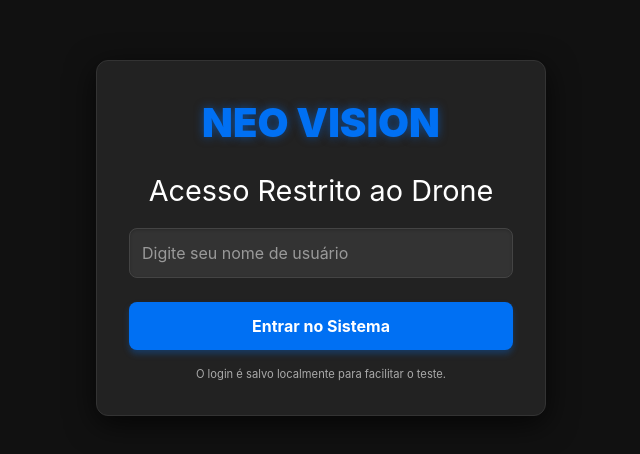
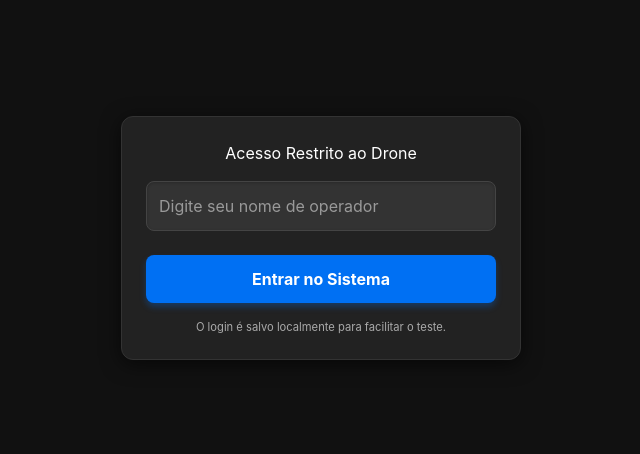
Before and after one commit to neo-vision1/stream_live, a Next.js app: page / in a window 1280 px wide. Shown: the part 162-616 px from the top of the page, without its empty margins (319-959 px from the left). Built offline with nearby package versions, Linux system fonts and the light colour scheme.

Commit message:
Update_v6 page.tsx

```diff
--- a/app/page.tsx
+++ b/app/page.tsx
@@ -19,7 +19,7 @@ const CONFIGURABLE_DRONES = [
     { id: 2, name: 'Drone Bravo (Secundário)', configKey: 'drone2' as const },
 ];
 
-// Drones adicionais
+// Drones adicionais que foram removidos do display 'multi' conforme o seu pedido.
 const ADDITIONAL_DRONES = [
     { id: 3, name: 'Drone Charlie (Monitoramento)' },
     { id: 4, name: 'Drone Delta (Reserva)' },
@@ -49,6 +49,7 @@ declare global {
         interface IntrinsicElements {
             'mux-player': React.DetailedHTMLProps<React.HTMLAttributes<HTMLElement> & {
                 'playback-id': string;
+                // stream-type pode ser "live", "live:dvr" ou "on-demand"
                 'stream-type': string;
                 controls: boolean;
                 autoplay: boolean;
@@ -103,7 +104,6 @@ const CopyButton: React.FC<{ textToCopy: string, label: string }> = React.memo((
             tempInput.value = textToCopy;
             document.body.appendChild(tempInput);
             tempInput.select();
-            // Utilizando document.execCommand('copy') como fallback para iFrames
             document.execCommand('copy');
             setCopied(true);
             setTimeout(() => setCopied(false), 2000);
@@ -124,14 +124,22 @@ const CopyButton: React.FC<{ textToCopy: string, label: string }> = React.memo((
 });
 CopyButton.displayName = 'CopyButton';
 
-// Componente Player simplificado usando o Mux Web Component (sem sobreposição YOLO)
+// Componente Player simplificado usando o Mux Web Component
 const DroneStreamPlayer: React.FC<{ playbackId: string, droneName: string }> = React.memo(({ playbackId }) => {
     return (
         <div style={{ position: 'relative', width: '100%', height: '100%' }}>
+            <div style={styles.statusOverlay}>
+                Status: MuxPlayer pronto. (Playback ID: {playbackId.substring(0, 8)}...)
+            </div>
+
+            {/* MUDANÇA CRUCIAL: stream-type alterado para "live:dvr" para habilitar a linha do tempo.
+              Isso permite ao usuário voltar e ver cenas anteriores, transformando o
+              stream ao vivo em um feed com DVR ativado.
+            */}
             {/* @ts-ignore: O componente web mux-player não é reconhecido nativamente pelo JSX/TypeScript */}
             <mux-player
                 playback-id={playbackId}
-                stream-type="live"
+                stream-type="live:dvr"
                 style={{ height: '100%', width: '100%', objectFit: 'cover' }}
                 controls
                 autoplay
@@ -152,7 +160,6 @@ export default function DroneDashboard() {
     const [isConfigOpen, setIsConfigOpen] = useState(false);
     const [config, setConfig] = useState<AllConfigs>(loadConfig());
     const [expandedConfig, setExpandedConfig] = useState<string | null>('drone1'); // Controla qual drone config está aberto
-    // O estado 'isYoloActive' foi removido.
 
     // --- PERSISTÊNCIA & CARREGAMENTO DE SCRIPT ---
     useEffect(() => {
@@ -248,7 +255,7 @@ export default function DroneDashboard() {
             case 'bravo':
                 return bravoDrone ? [bravoDrone] : [];
             case 'multi':
-                // Retorna apenas o Alpha (id: 1) e o Bravo (id: 2)
+                // **Ajuste solicitado:** Retorna apenas o Alpha (id: 1) e o Bravo (id: 2)
                 return allFeeds.filter(d => d.id === 1 || d.id === 2);
             default:
                 return alphaDrone ? [alphaDrone] : [];
@@ -270,10 +277,8 @@ export default function DroneDashboard() {
             setTempRtmpKey(currentConfig.rtmpKey);
         }, [currentConfig.playbackId, currentConfig.rtmpKey]);
 
+        const fullRtmpUrl = RTMP_BASE_URL + tempRtmpKey;
         const isExpanded = expandedConfig === drone.configKey;
-
-        // URL completa da Stream RTMP (apenas para exibição)
-        const fullRtmpUrl = `${RTMP_BASE_URL}${currentConfig.rtmpKey}`;
 
         return (
             <div style={styles.configAccordionItem}>
@@ -288,16 +293,7 @@ export default function DroneDashboard() {
                         {/* --- Seção de Instruções de Transmissão RTMP --- */}
                         <div style={styles.rtmpInstructions}>
                             <h5>🚀 Instruções de Streaming para {drone.name}:</h5>
-                            <p>Envie o vídeo para este endereço RTMP:</p>
-                            <div style={styles.rtmpInputGroup}>
-                                <input
-                                    type="text"
-                                    value={fullRtmpUrl}
-                                    style={styles.inputRtmpDisplay}
-                                    readOnly
-                                />
-                                <CopyButton textToCopy={fullRtmpUrl} label="URL RTMP" />
-                            </div>
+                            <p>Envie o vídeo usando a Chave de Stream abaixo.</p>
                         </div>
 
                         {/* INPUT: CHAVE DE STREAM */}
@@ -313,11 +309,21 @@ export default function DroneDashboard() {
                             />
                             <CopyButton textToCopy={tempRtmpKey} label="Chave" />
                         </div>
+                        <small style={styles.helpText}>Esta chave é usada para ENVIAR o vídeo para o Mux.</small>
+
+                        {/* INPUT: URL RTMP COMPLETA */}
+                        <label style={styles.configLabel}>URL RTMP Completa:</label>
+                        <div style={styles.rtmpInputGroup}>
+                            <div style={styles.rtmpDisplay}>
+                                {fullRtmpUrl}
+                            </div>
+                            <CopyButton textToCopy={fullRtmpUrl} label="URL" />
+                        </div>
 
                         <hr style={{ border: 'none', borderBottom: '1px dashed #333', margin: '15px 0' }} />
 
                         {/* INPUT: ID DE REPRODUÇÃO */}
-                        <label style={styles.configLabel}>Playback ID:</label>
+                        <label style={styles.configLabel}>ID de Reprodução (Mux Playback ID):</label>
                         <div style={styles.rtmpInputGroup}>
                             <input
                                 type="text"
@@ -350,14 +356,11 @@ export default function DroneDashboard() {
         return (
             <div style={styles.loginContainer}>
                 <div style={styles.loginBox}>
-                    {/* SUBSTITUIÇÃO DA LOGO SUPERIOR POR TEXTO */}
-                    <h1 style={styles.loginTitleText}>NEO VISION</h1>
-
-                    <h1 style={{ marginBottom: '1rem', marginTop: '0.5rem', fontSize: '1.8rem' }}>Acesso Restrito ao Drone</h1>
+                    <h1 style={{ marginBottom: '1rem' }}>Acesso Restrito ao Drone</h1>
                     <form onSubmit={handleLogin} style={styles.form}>
                         <input
                             type="text"
-                            placeholder="Digite seu nome de usuário"
+                            placeholder="Digite seu nome de operador"
                             value={username}
                             onChange={(e) => setUsername(e.target.value)}
                             style={styles.input}
@@ -382,14 +385,11 @@ export default function DroneDashboard() {
             <header style={styles.header}>
                 <div>
                     <h2 style={{ margin: 0, fontSize: '1.2rem' }}>Central de Comando de Drones</h2>
-                    {/* Usuário alterado de "Operador" */}
                     <small style={{ color: '#ccc', fontSize: '0.75rem' }}>
-                        Usuário: {user.name} | ID: <span style={{ fontFamily: 'monospace' }}>{user.id}</span>
+                        Operador: {user.name} | ID: <span style={{ fontFamily: 'monospace' }}>{user.id}</span>
                     </small>
                 </div>
                 <div style={styles.headerControls}>
-
-                    {/* O BOTÃO 'VC' FOI REMOVIDO DAQUI */}
 
                     {/* Botões de Visualização */}
                     <button
@@ -464,10 +464,6 @@ export default function DroneDashboard() {
                                         droneName={drone.name}
                                     />
                                 </div>
-                                {/* SUBSTITUIÇÃO DA LOGO INFERIOR POR TEXTO */}
-                                <div style={styles.logoFooter}>
-                                    <div style={styles.videoLogoText}>NEO VISION</div>
-                                </div>
                             </div>
                         ))
                     ) : (
@@ -497,21 +493,14 @@ const styles: { [key: string]: React.CSSProperties } = {
         padding: '10px',
     },
     loginBox: {
-        padding: '2rem',
+        padding: '1.5rem',
         backgroundColor: '#222',
         borderRadius: '12px',
         border: '1px solid #333',
         textAlign: 'center' as const,
         width: '90%',
-        maxWidth: '450px',
-        boxShadow: '0 8px 30px rgba(0, 0, 0, 0.7)',
-    },
-    loginTitleText: { // Novo estilo para a logo em formato texto
-        fontSize: '2.5rem',
-        fontWeight: '900',
-        color: '#0070f3',
-        marginBottom: '1rem',
-        textShadow: '0 0 10px rgba(0, 112, 243, 0.5)',
+        maxWidth: '400px',
+        boxShadow: '0 4px 20px rgba(0, 0, 0, 0.6)',
     },
     form: { display: 'flex', flexDirection: 'column', gap: '1rem' },
     input: {
@@ -672,17 +661,10 @@ const styles: { [key: string]: React.CSSProperties } = {
         flex: 1,
         position: 'relative',
     },
-    logoFooter: {
-        padding: '8px',
-        backgroundColor: '#111',
-        borderTop: '1px solid #222',
-        textAlign: 'center' as const,
-    },
-    videoLogoText: { // Novo estilo para a logo de texto no rodapé do vídeo
-        fontSize: '1rem',
-        fontWeight: 'bold',
-        color: '#aaa',
-        opacity: 0.8,
+    statusOverlay: {
+        position: 'absolute' as const, bottom: 0, left: 0, zIndex: 10,
+        backgroundColor: 'rgba(0,0,0,0.6)', color: '#0f0', padding: '4px 10px', fontSize: '10px',
+        borderRadius: '0 6px 0 0',
     },
     noFeedsMessage: {
         padding: '2rem',
@@ -764,16 +746,20 @@ const styles: { [key: string]: React.CSSProperties } = {
         fontSize: '0.9rem',
         minWidth: '100px',
     },
-    inputRtmpDisplay: { // Novo estilo para o campo de URL RTMP apenas de visualização
+    rtmpDisplay: {
         flex: 1,
+        fontFamily: 'monospace',
+        backgroundColor: '#000',
         padding: '10px',
         borderRadius: '6px 0 0 6px',
-        border: '1px solid #444',
-        backgroundColor: '#111',
-        color: '#0f0',
-        fontSize: '0.9rem',
-        fontFamily: 'monospace',
-        minWidth: '100px',
+        border: '1px solid #555',
+        overflowX: 'auto',
+        whiteSpace: 'nowrap' as const,
+        color: '#ffdd00',
+        borderRight: 'none',
+        display: 'flex',
+        alignItems: 'center',
+        fontSize: '0.8rem',
     },
     rtmpInstructions: {
         padding: '10px',
```
Lines whose indentation alone changed are shown as unchanged.
